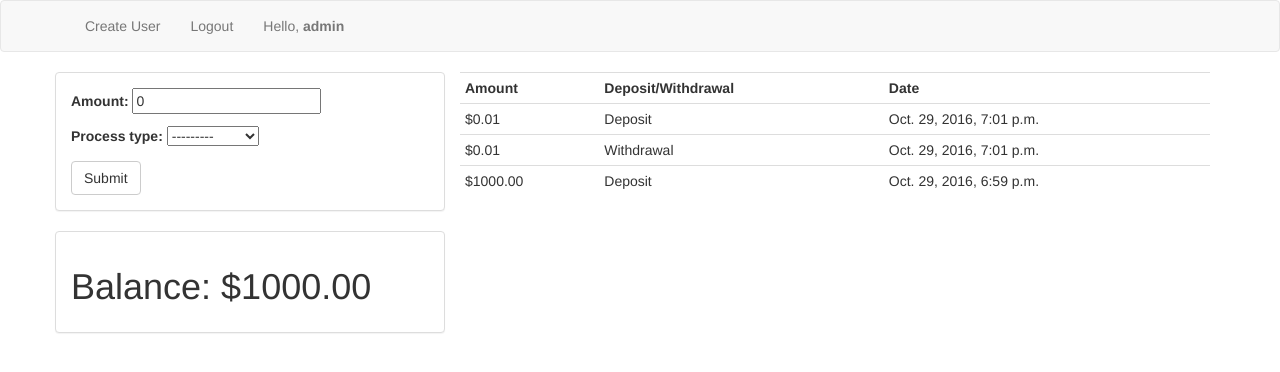
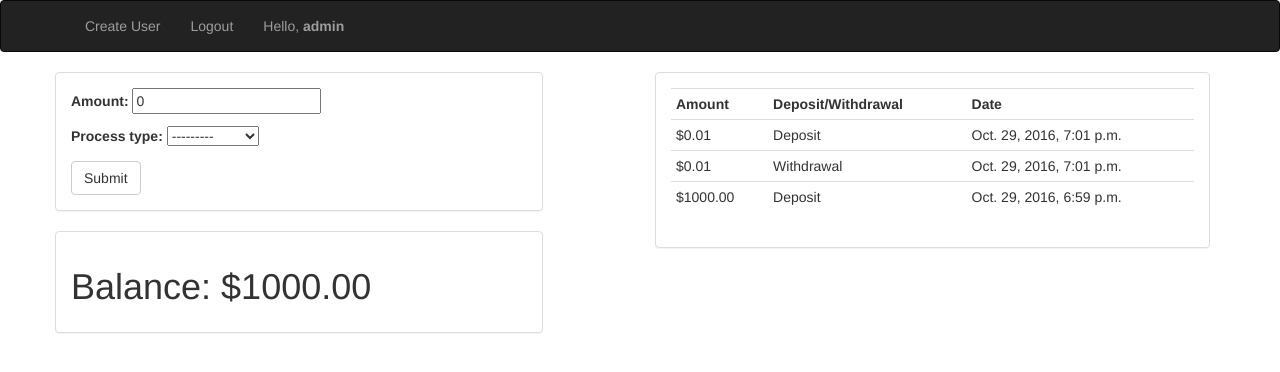
Before and after one commit to tdhuynh/iron_bank, a Django app: a page that uses iron_bank/templates/base.html in a window 1280 px wide. Shown: the top 372 px of the page. Run offline with Django 3.2, Linux system fonts and the light colour scheme; a user stored in the database is signed in; data comes from the database, SQL or seed files in the repository; both versions use the stored data as it was after the commit; some libraries are stand-ins or nearby versions.

Commit message:
added more style

```diff
--- a/iron_bank/templates/base.html
+++ b/iron_bank/templates/base.html
@@ -8,7 +8,7 @@
     <link rel="stylesheet" href="{% static 'css/bootstrap.css' %}" media="screen" title="no title">
   </head>
   <body>
-  <nav class="navbar navbar-default">
+  <nav class="navbar navbar-default navbar-inverse">
   <div class="container">
     <div class="nav navbar-nav">
       <li><a href="{% url 'user_create_view' %}">Create User</a></li>
@@ -21,7 +21,6 @@
     </div>
   </div>
   </nav>
-
     <div class="container">
     {% block content %}
 
--- a/iron_bank/templates/index.html
+++ b/iron_bank/templates/index.html
@@ -1,5 +1,9 @@
 {% extends 'base.html' %}
 
 {% block content %}
-
+{% if not request.user.is_authenticated %}
+  <h1>Log in to Continue Banking</h1>
+{% else %}
+  <a href="{% url 'transaction_create_view' %}"><h1>Go to Account Transactions</h1></a>
+{% endif %}
 {% endblock %}
--- a/iron_bank/templates/iron_bank_api/transaction_form.html
+++ b/iron_bank/templates/iron_bank_api/transaction_form.html
@@ -4,7 +4,7 @@
 
 {% if request.user.is_authenticated %}
 <div class="row">
-  <div class="col-md-4">
+  <div class="col-md-5">
     <div class="row">
       <div class="panel panel-default">
         <div class="panel-body">
@@ -24,8 +24,11 @@
       </div>
     </div>
   </div>
-
-  <div class="col-md-8">
+  <div class="col-md-1">
+  </div>
+  <div class="col-md-6">
+    <div class="panel panel-default">
+      <div class="panel-body">
         <table class="table table-hover table-condensed">
           <tr>
             <th>Amount</th>
@@ -41,11 +44,13 @@
         {% endfor %}
         </table>
       </div>
-
     </div>
-
+  </div>
   {% else %}
     <h1>Log in to continue banking</h1>
+</div>
+{% endif %}
 
-{% endif %}
+
+
 {% endblock %}
```
Also changed, not shown: iron_bank/db.sqlite3. Lines whose indentation alone changed are shown as unchanged.
